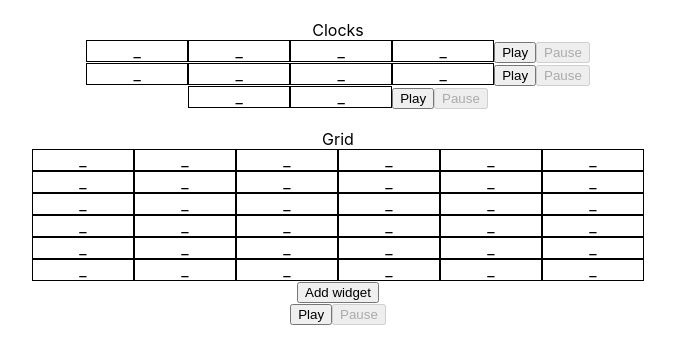
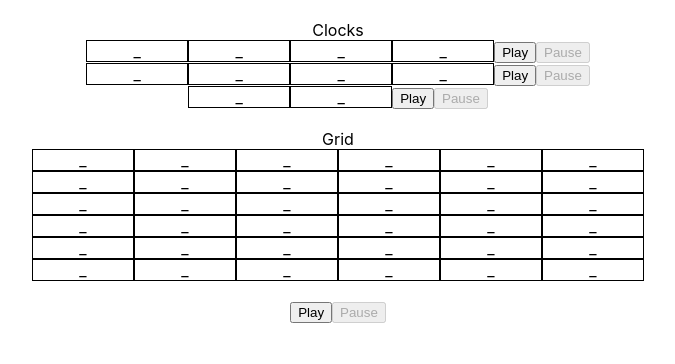
Before and after one commit to marwahaha/otomata, a React (Create React App) app: page / in a window 1280 px wide. Shown: the top 364 px of the page, without its empty margins (302-977 px from the left). Built offline with nearby package versions, Linux system fonts and the light colour scheme.

Commit message:
Click to add a widget

```diff
--- a/src/App.js
+++ b/src/App.js
@@ -21,7 +21,7 @@ class App extends Component {
 Grid
         <Grid
           gridsize={6}
-          scale={["C4", "C#4", "E4", "F#4", "G#4", "A#4", "B4", "D5"]}
+          scale={["C4", "E4", "F4", "A4", "B4", "D5"]}
         // todo validate scale size = gridsize
         />
       </div >
--- a/src/Cell.js
+++ b/src/Cell.js
@@ -1,3 +1,3 @@
 export function Cell(props) {
-  return <span className='cell'>{props.val}</span>;
+  return <span onClick={props.handleClick} className='cell'>{props.val}</span>;
 }
--- a/src/Grid.js
+++ b/src/Grid.js
@@ -20,14 +20,22 @@ export class Grid extends Ticker {
     // TODO - I wish this didn't initialize on the top left, but actually where I clicked.
     // Could have callback function to Cell, but then need a way to initialize Widget at location
     // does this need to put pos and dir in props?
-    this.addWidget = () => {
-      this.widgets.push({ idx: this.state.widgets.length, pos: [0, 0], dir: 0 });
+    this.addWidget = (pos0=0, pos1=0) => {
+      this.widgets.push({ idx: this.state.widgets.length, pos: [pos0, pos1], dir: 0 });
       this.synths.push(new Tone.Synth().toDestination());
       this.setState({ ...this.state, synths: this.synths, widgets: this.widgets });
       this.updateVals();
     }
 
+    this.handleCellClick.bind(this);
+
   }
+
+  handleCellClick = (e, pos0, pos1) => {
+    // Put widget there
+    this.addWidget(pos0, pos1);
+    // TODO only do this when no widget
+  };
 
   initVals() {
     return new Array(this.props.gridsize).fill('_')
@@ -126,6 +134,7 @@ export class Grid extends Ticker {
     Object.keys(data).forEach(d => {
       var rev = d.split("|")[0] + "|" + ((parseInt(d.split("|")[1], 10) + 2) % 4);
       if (data[rev] !== undefined) {
+        // change direction
         let newDir = (this.widgets[data[rev]].dir + 1) % 4;
         this.widgets[data[rev]].dir = newDir;
       }
@@ -140,16 +149,16 @@ export class Grid extends Ticker {
     }, {});
   };
 
+
   subrender() {
     return (
       <div>
         {
           this.grid.map(num => {
-            return <Row offset={num} key={num} vals={this.state.vals[num]} len={this.props.gridsize} />
+            return <Row handleCellClick={this.handleCellClick}
+              offset={num} key={num} vals={this.state.vals[num]} len={this.props.gridsize} />
           })
         }
-        {/* TODO set widget position */}
-        <button onClick={this.addWidget}>Add widget</button>
         <br />
         {
           this.state.widgets.map(w => {
--- a/src/Row.js
+++ b/src/Row.js
@@ -11,7 +11,8 @@ export class Row extends React.Component {
       <div>
         {
           this.grid.map(num => {
-            return <Cell key={this.props.offset * this.props.len + num} val={this.props.vals[num]} />
+            let key = this.props.offset * this.props.len + num;
+            return <Cell handleClick={e => this.props.handleCellClick(e, num, this.props.offset)} key={key} val={this.props.vals[num]} />
 
           })
         }
```
